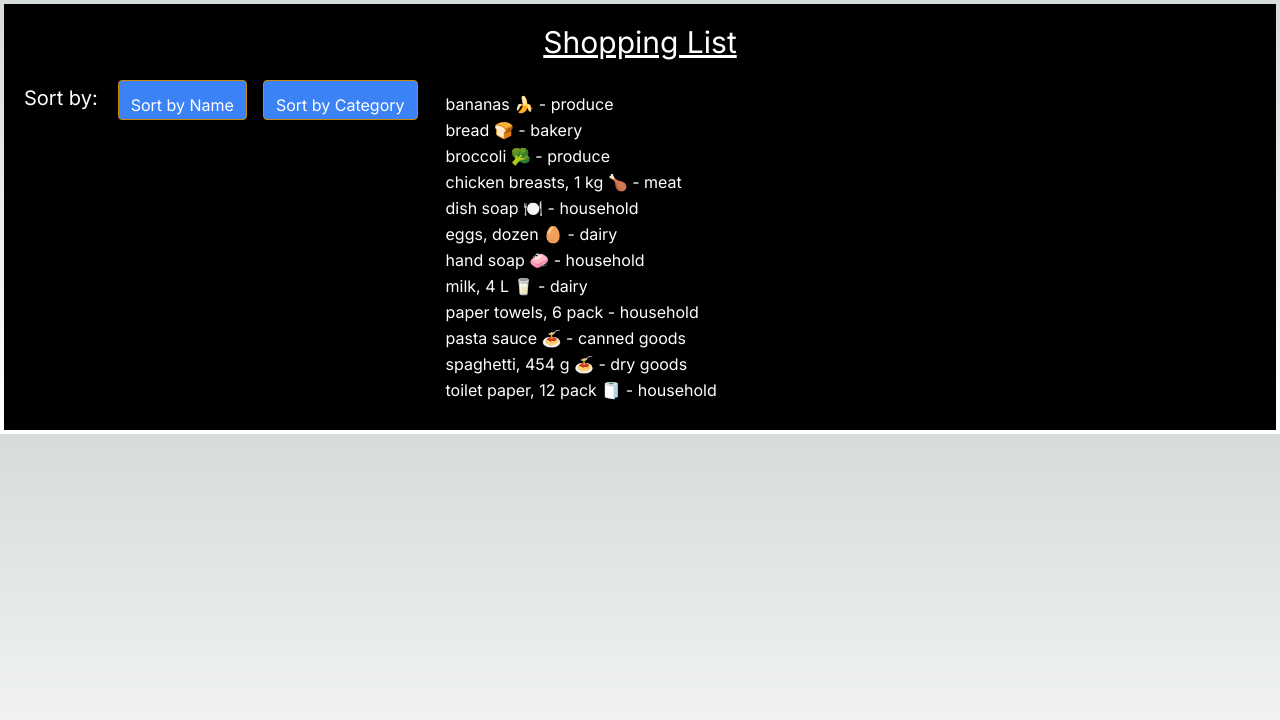
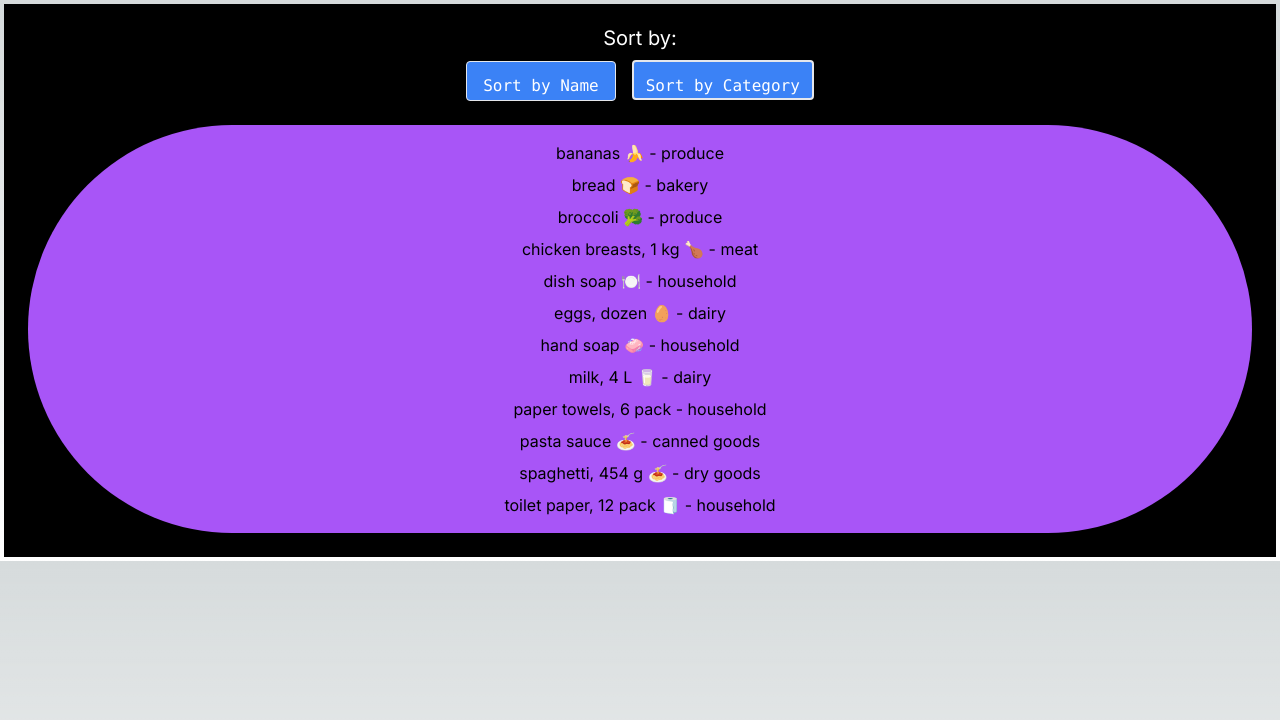
Before and after one commit to karmdesai13/cprg306-assignments, a Next.js app: page /week5 in a window 1280 px wide. Shown: the top 720 px of the page. Built offline with nearby package versions, Linux system fonts and the light colour scheme.

Commit message:
added tailwind css to week5

```diff
--- a/app/page.js
+++ b/app/page.js
@@ -9,6 +9,7 @@ export default function cprg306() {
       <hr></hr>
       <StudentInfo/>
       <Link href="./week2" className="text-white m-4 hover:text-red-500 underline">Week2</Link>
+
       <Link href="./week4" className="text-white m-4 hover:text-red-500 underline">Week4</Link>
       <Link href="./week5" className="text-white m-4 hover:text-red-500 underline">Week5</Link>
 
--- a/app/week5/item-list.js
+++ b/app/week5/item-list.js
@@ -16,24 +16,26 @@ export default function ItemList() {
 
     return(
 
-        <div className="flex">
+        <main className="">
 
-        <h1 className="text-xl text-white p-3 m-0 h-10 ">Sort by:</h1>
-        <button onClick={() => setSortby("name")}
-                className="bg-blue-500 text-white p-3 m-2  hover:bg-orange-500 border border-yellow-600 rounded h-10"
+        <div className=" text-center">
+          <h1 className="text-xl text-white p-3  h-10 ">Sort by:</h1>
+          <button onClick={() => setSortby("name")}
+                className="bg-blue-500 text-white py-3 px-4 m-2  hover:bg-orange-500 border rounded h-10 font-mono"
                 >Sort by Name</button>
-        <button onClick={() => setSortby("category")}
-             className="bg-blue-500 text-white p-3 m-2  hover:bg-orange-500 border border-yellow-600 rounded h-10 ">Sort by Category</button>
+          <button onClick={() => setSortby("category")}
+             className="bg-blue-500 text-white p-3 m-2  hover:bg-orange-500 border-2 rounded h-10 font-mono ">Sort by Category</button>
 
-
-        <ul className="m-5 p-30 space-y-0.5 ">
+        </div>
+        <div className="m-4  ">
+         <ul className=" rounded-full text-center space-y-2 bg-purple-500 text-black border-white border-3 p-4" >
             {sortedItems.map((item) => (
                 <li key={item.id}>
                     {item.name} - {item.category}
                 </li>
             ))}</ul>
-
         </div>
+        </main>
 
     );
 
--- a/app/week5/page.js
+++ b/app/week5/page.js
@@ -3,7 +3,7 @@ import ItemList from "./item-list";
 export default function Page() {
     return (
         <div className="bg-black text-white p-2  m-1">
-            <h1 className="text-3xl text-center underline p-3">Shopping List</h1>
+
             <ItemList />
 
         </div>
```
